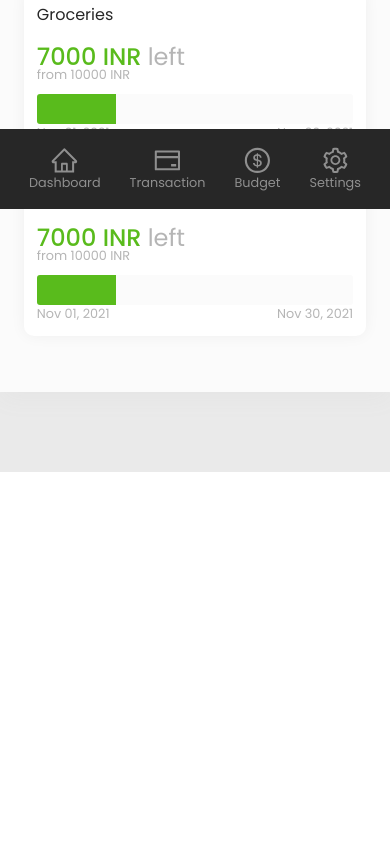
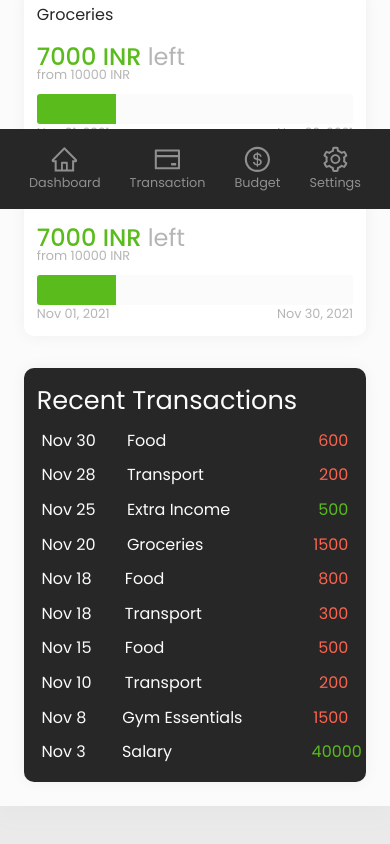
Before and after one commit to harshpandey002/piggy, a Next.js app: page /dashboard in a window 390 px wide. Shown: the part 635-1479 px from the top of the page. Before the commit the page ends 1107 px from the top, so only its background shows below. Built offline with nearby package versions, Linux system fonts and the light colour scheme.

Commit message:
Responsive Transactions

```diff
--- /dev/null
+++ b/components/Recent.js
@@ -0,0 +1,98 @@
+import { useState, useEffect } from "react";
+import styles from "@/styles/Recent.module.css";
+
+const transactions = [
+  {
+    date: "Nov 30",
+    category: "Food",
+    price: 600,
+    gain: false,
+  },
+  {
+    date: "Nov 28",
+    category: "Transport",
+    price: 200,
+    gain: false,
+  },
+  {
+    date: "Nov 25",
+    category: "Extra Income",
+    price: 500,
+    gain: true,
+  },
+  {
+    date: "Nov 20",
+    category: "Groceries",
+    price: 1500,
+    gain: false,
+  },
+  {
+    date: "Nov 18",
+    category: "Food",
+    price: 800,
+    gain: false,
+  },
+  {
+    date: "Nov 18",
+    category: "Transport",
+    price: 300,
+    gain: false,
+  },
+  {
+    date: "Nov 15",
+    category: "Food",
+    price: 500,
+    gain: false,
+  },
+  {
+    date: "Nov 10",
+    category: "Transport",
+    price: 200,
+    gain: false,
+  },
+  {
+    date: "Nov 8",
+    category: "Gym Essentials",
+    price: 1500,
+    gain: false,
+  },
+  {
+    date: "Nov 3",
+    category: "Salary",
+    price: 40000,
+    gain: true,
+  },
+];
+
+export default function Recent() {
+  return (
+    <div className={` box ${styles.container}`}>
+      <div className={styles.header}>
+        <h3>Recent Transactions</h3>
+      </div>
+      <div className={styles.content}>
+        {transactions.map((data) => (
+          <Transaction key={data} data={data} />
+        ))}
+      </div>
+    </div>
+  );
+}
+
+const Transaction = ({ data }) => {
+  const [color, setColor] = useState("red");
+
+  useEffect(() => {
+    if (data.gain) {
+      setColor("green");
+    }
+  }, []);
+
+  return (
+    <div className={styles.row}>
+      <p>{data.date}</p>
+      <p>{data.category}</p>
+      <p className={styles[color]}>{data.price}</p>
+    </div>
+  );
+};
--- a/pages/dashboard.js
+++ b/pages/dashboard.js
@@ -3,6 +3,7 @@ import Layout from "@/components/Layout";
 import WalletOverview from "@/components/WalletOverview";
 import Graph from "@/components/Graph";
 import BudgetOverview from "@/components/BudgetOverview";
+import Recent from "@/components/Recent";
 
 export default function Dashboard() {
   return (
@@ -15,7 +16,7 @@ export default function Dashboard() {
         </div>
         <div className={styles.right}>
           <div className={styles.top}></div>
-          <div className={styles.bottom}></div>
+          <Recent />
         </div>
       </div>
     </Layout>
--- a/styles/Dashboard.module.css
+++ b/styles/Dashboard.module.css
@@ -31,12 +31,7 @@
   height: 30%;
 }
 
-.bottom {
-  background-color: var(--white-3);
-  height: 70%;
-}
-
-@media only screen and (max-width: 600px) {
+@media only screen and (max-width: 1030px) {
   .container {
     flex-direction: column;
   }
--- /dev/null
+++ b/styles/Recent.module.css
@@ -0,0 +1,108 @@
+.container {
+  background-color: var(--black-2);
+  color: var(--white-2);
+  height: 70%;
+  width: 100%;
+  display: flex;
+  flex-direction: column;
+  gap: 0.2rem;
+}
+
+.header h3 {
+  font-weight: 400;
+  font-size: 1.3rem;
+}
+
+.content {
+  overflow: auto;
+}
+
+.content::-webkit-scrollbar {
+  width: 0px;
+}
+
+.row {
+  display: flex;
+  align-items: center;
+  justify-content: space-between;
+  padding: 0.3rem 0.3rem;
+  cursor: pointer;
+  border-radius: 5px;
+}
+
+.row:hover {
+  background-color: var(--black-3);
+}
+
+.row p {
+  font-size: 0.95rem;
+}
+
+.row p:nth-child(1) {
+  width: 25%;
+}
+.row p:nth-child(2) {
+  width: 50%;
+}
+.row p:nth-child(3) {
+  width: 20%;
+}
+
+.red {
+  color: var(--red);
+}
+
+.green {
+  color: var(--green);
+}
+
+@media only screen and (max-width: 1350px) {
+  .header h3 {
+    font-size: 1rem;
+  }
+
+  .row p:nth-child(1) {
+    width: max-content;
+  }
+  .row p:nth-child(2) {
+    display: none;
+  }
+  .row p:nth-child(3) {
+    width: max-content;
+  }
+
+  .row p {
+    font-size: 1rem;
+  }
+}
+
+@media only screen and (max-width: 1030px) {
+  .container {
+    height: max-content;
+  }
+
+  .header h3 {
+    font-size: 1.6rem;
+  }
+
+  .content {
+    overflow: initial;
+  }
+
+  .row p {
+    font-size: 1rem;
+  }
+
+  .row p:nth-child(2) {
+    display: block;
+  }
+  .row p:nth-child(3) {
+    text-align: end;
+    width: max-content;
+    width: 12%;
+  }
+
+  .row p {
+    font-size: 1rem;
+  }
+}
```
